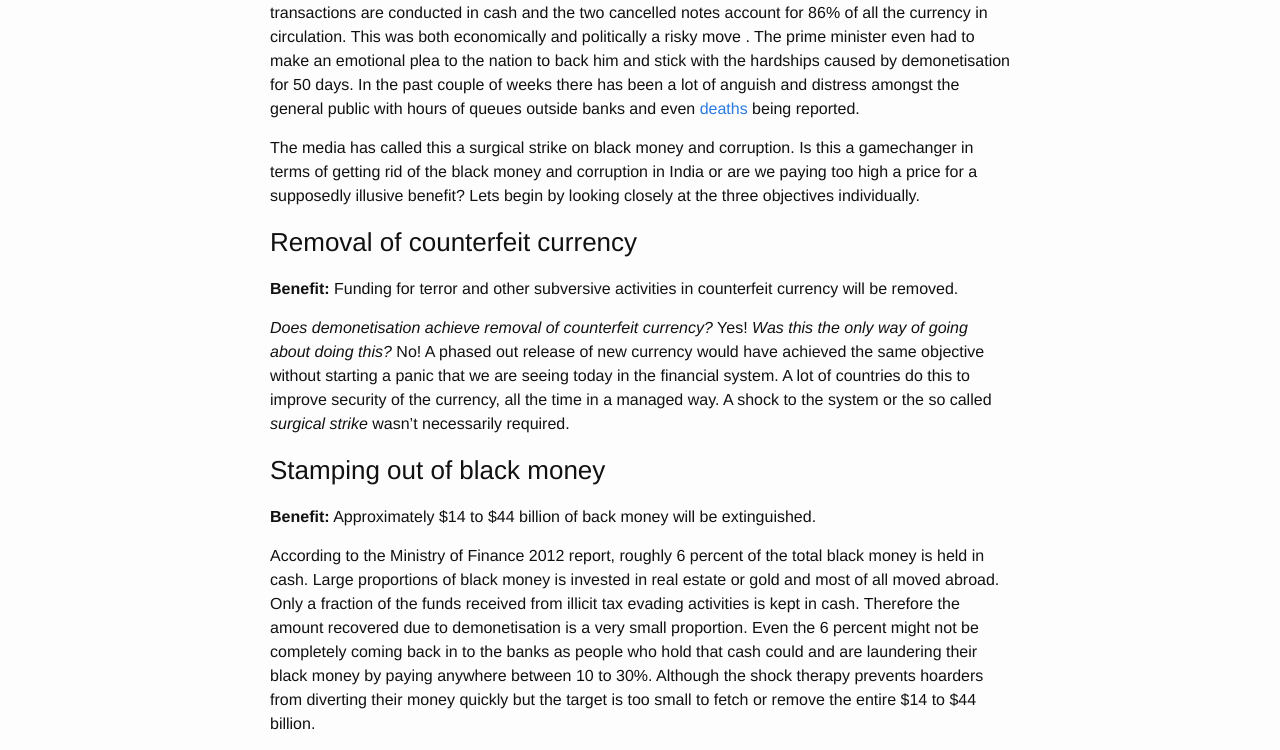
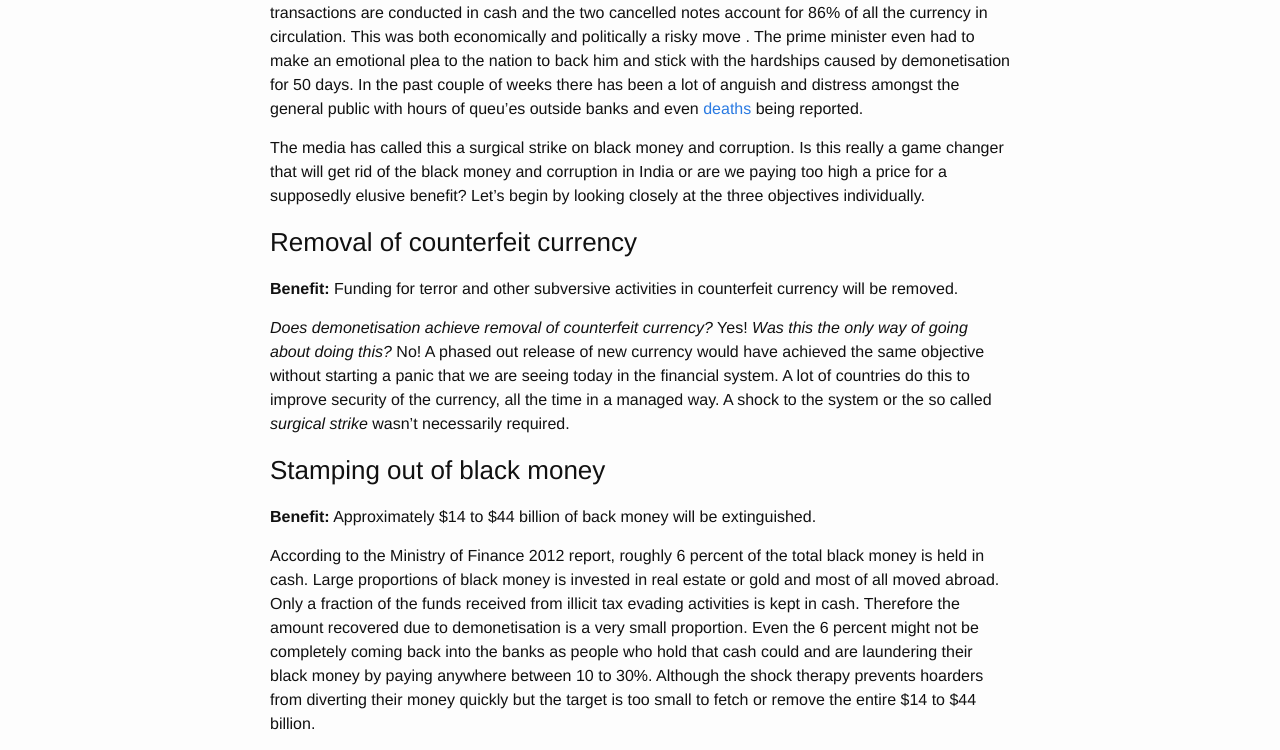
Before and after one commit to hemantksingh/hemantksingh.github.io, a Jekyll site: the page built from _posts/politics/2016-11-20-demonetisation-surgical-strike-carpet-bomb.markdown, in a window 1280 px wide. Shown: the part 514-1264 px from the top of the page. Built offline with Jekyll 4.4.1, drawn with Linux system fonts in a browser that asks for light colours; comment, search, counter and statistics services are not loaded; some of the changed text lies outside the part shown.

Commit message:
Spellcheck.

```diff
--- a/_posts/politics/2016-11-20-demonetisation-surgical-strike-carpet-bomb.markdown
+++ b/_posts/politics/2016-11-20-demonetisation-surgical-strike-carpet-bomb.markdown
@@ -15,9 +15,9 @@ At 8pm on the 8th of November prime minister Narendra Modi announced that from m
 * Stamping out black money
 * Move towards a cashless economy
 
-This was a bold move as a surprise of this nature is meant to disrupt an economy in which 90% of all transactions are conducted in cash and the two cancelled notes account for 86% of all the currency in circulation. This was both economically and politically a risky move . The prime minister even had to make an emotional plea to the nation to back him and stick with the hardships caused by demonetisation for 50 days. In the past couple of weeks there has been a lot of anguish and distress amongst the general public with hours of queues outside banks and even [deaths](http://www.huffingtonpost.in/2016/11/17/day-9-demonetisation-death-toll-rises-to-55/) being reported.
+This was a bold move as a surprise of this nature is meant to disrupt an economy in which 90% of all transactions are conducted in cash and the two cancelled notes account for 86% of all the currency in circulation. This was both economically and politically a risky move . The prime minister even had to make an emotional plea to the nation to back him and stick with the hardships caused by demonetisation for 50 days. In the past couple of weeks there has been a lot of anguish and distress amongst the general public with hours of queu'es outside banks and even [deaths](http://www.huffingtonpost.in/2016/11/17/day-9-demonetisation-death-toll-rises-to-55/) being reported.
 
-The media has called this a surgical strike on black money and corruption. Is this a gamechanger in terms of getting rid of the black money and corruption in India or are we paying too high a price for a supposedly illusive benefit? Lets begin by looking closely at the three objectives individually.
+The media has called this a surgical strike on black money and corruption. Is this really a game changer that will get rid of the black money and corruption in India or are we paying too high a price for a supposedly elusive benefit? Let's begin by looking closely at the three objectives individually.
 
 ### Removal of counterfeit currency
 **Benefit:** Funding for terror and other subversive activities in counterfeit currency will be removed.
@@ -27,7 +27,7 @@ The media has called this a surgical strike on black money and corruption. Is th
 ### Stamping out of black money
 **Benefit:** Approximately $14 to $44 billion of back money will be extinguished.
 
-According to the Ministry of Finance 2012 report, roughly 6 percent of the total black money is held in cash. Large proportions of black money is invested in real estate or gold and most of all moved abroad. Only a fraction of the funds received from illicit tax evading activities is kept in cash. Therefore the amount recovered due to demonetisation is a very small proportion. Even the 6 percent might not be completely coming back in to the banks as people who hold that cash could and are laundering their black money by paying anywhere between 10 to 30%. Although the shock therapy prevents hoarders from diverting their money quickly but the target is too small to fetch or remove the entire $14 to $44 billion.
+According to the Ministry of Finance 2012 report, roughly 6 percent of the total black money is held in cash. Large proportions of black money is invested in real estate or gold and most of all moved abroad. Only a fraction of the funds received from illicit tax evading activities is kept in cash. Therefore the amount recovered due to demonetisation is a very small proportion. Even the 6 percent might not be completely coming back into the banks as people who hold that cash could and are laundering their black money by paying anywhere between 10 to 30%. Although the shock therapy prevents hoarders from diverting their money quickly but the target is too small to fetch or remove the entire $14 to $44 billion.
 
 ### Move towards a cashless economy
 **Benefit:** Higher traceability of transactions, more businesses come under the tax net, higher revenues for government.
```
